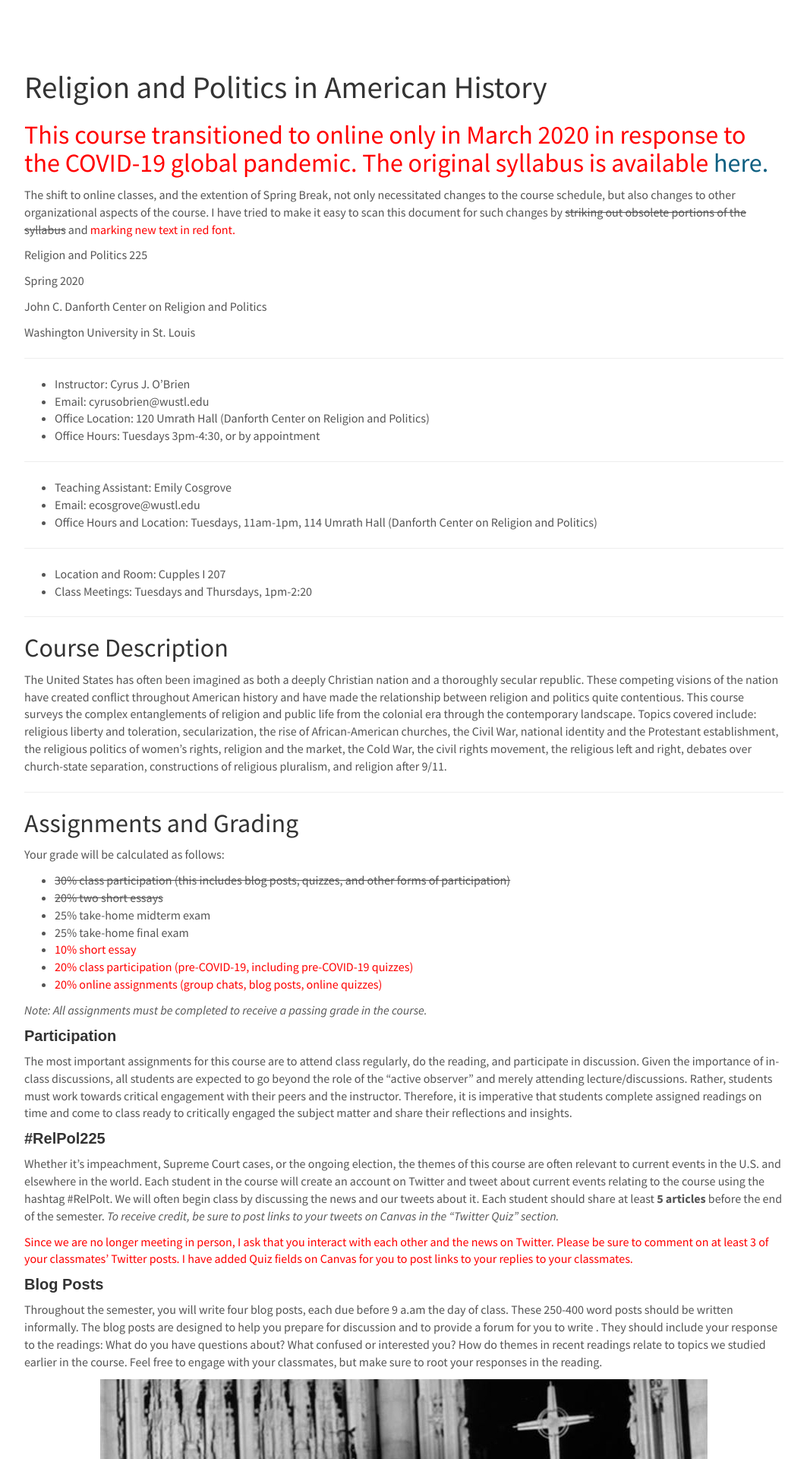
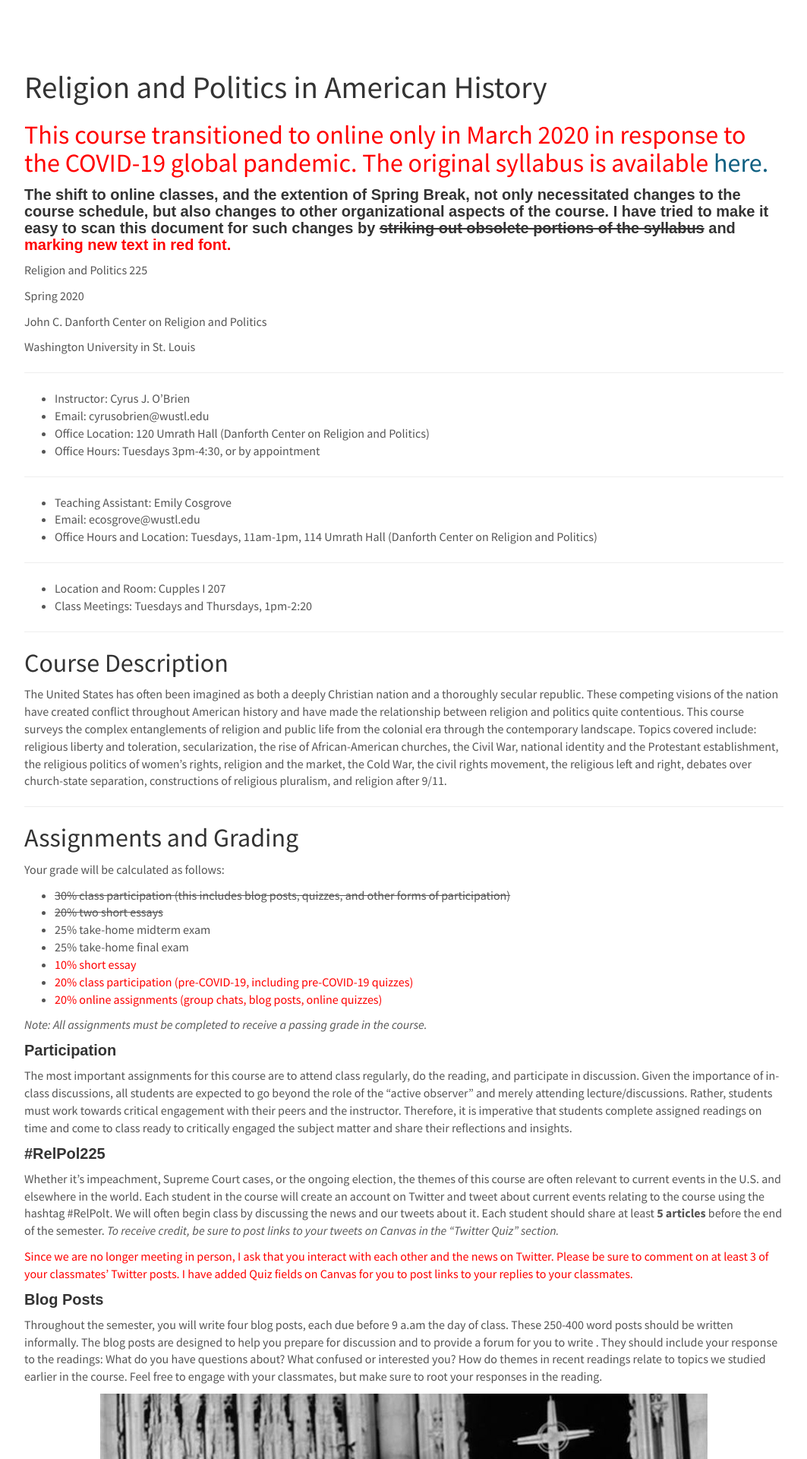
Before and after one commit to cyrusobrien/cyrusobrien, a Jekyll site: the page built from _pages/RelPol225.md, in a window 1280 px wide. Shown: the top 1920 px of the page at 76% size, without its empty margins (108-1171 px from the left). Built offline with Jekyll 4.4.1, drawn with Linux system fonts in a browser that asks for light colours.

```diff
--- a/_pages/RelPol225.md
+++ b/_pages/RelPol225.md
@@ -10,7 +10,7 @@
 
 ## <span style="color:red">This course transitioned to online only in March 2020 in response to the COVID-19 global pandemic. The  original syllabus is available [here.](http://cyrusobrien.com/teaching/relpol225-preCOVID-19) </span>
 
-The shift to online classes, and the extention of Spring Break, not only necessitated changes to the course schedule, but also changes to other organizational aspects of the course. I have tried to make it easy to scan this document for such changes by ~~striking out obsolete portions of the syllabus~~ and <span style="color:red">marking new text in red font.</span>
+#### The shift to online classes, and the extention of Spring Break, not only necessitated changes to the course schedule, but also changes to other organizational aspects of the course. I have tried to make it easy to scan this document for such changes by ~~striking out obsolete portions of the syllabus~~ and <span style="color:red">marking new text in red font.</span>
 
 
 Religion and Politics 225
```
